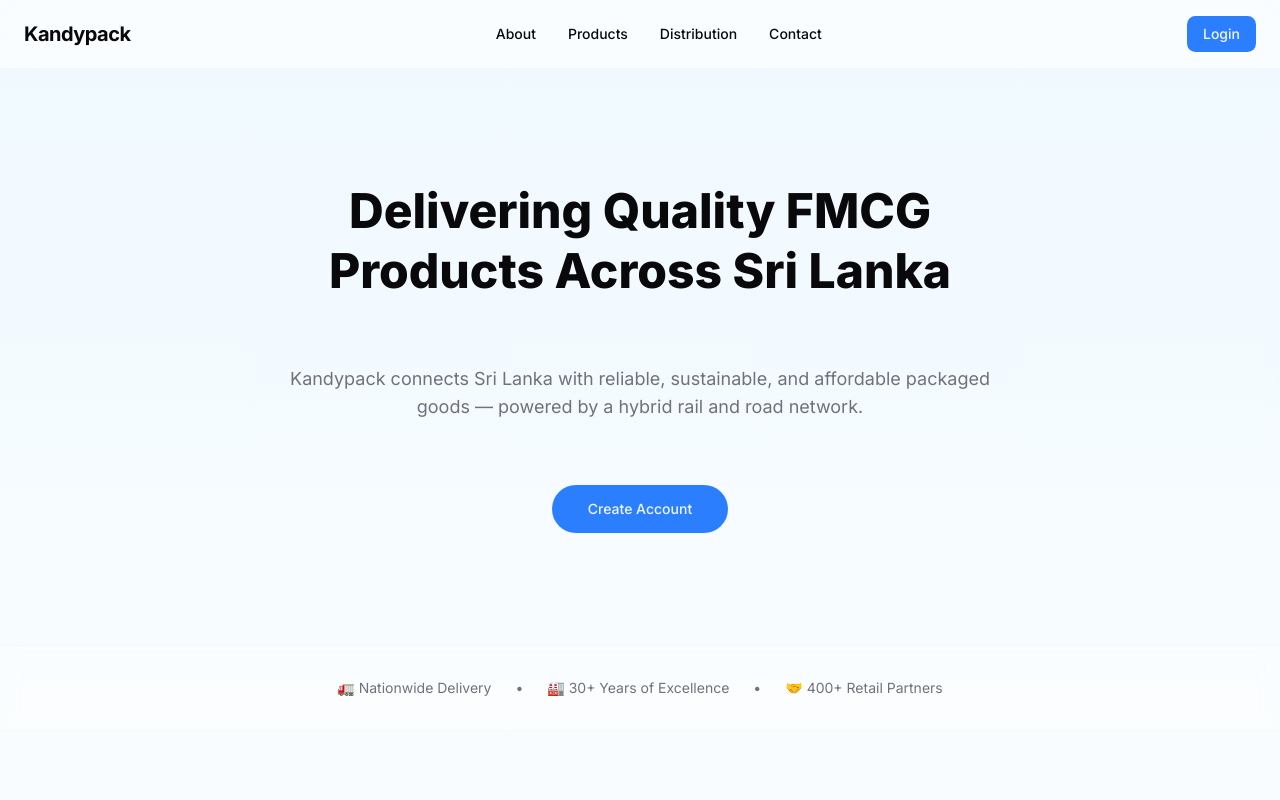
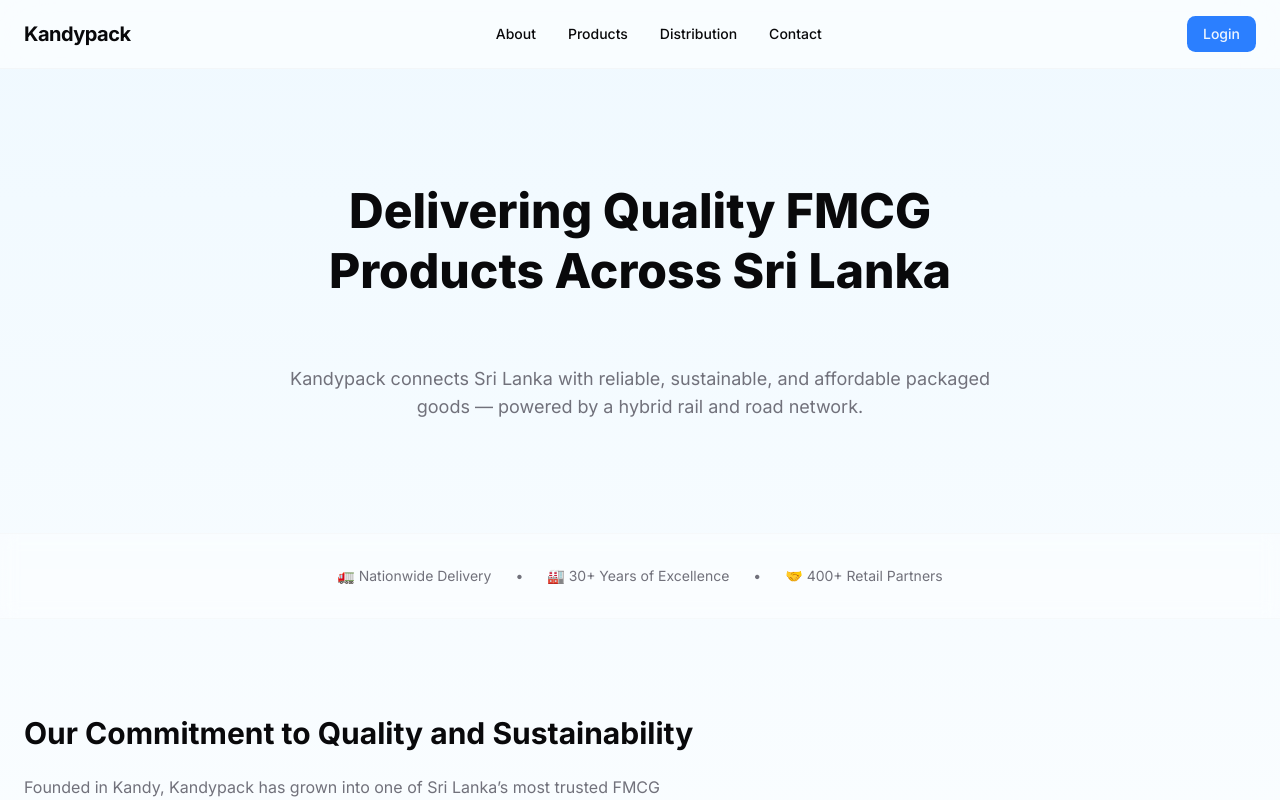
Before and after one commit to sahithyandev/kandypack-system, a Next.js app in the folder frontend/: page / in a window 1280 px wide. Shown: the top 800 px of the page. Built offline with nearby package versions, Linux system fonts and the light colour scheme.

Commit message:
remove create account button

```diff
--- a/frontend/app/page.tsx
+++ b/frontend/app/page.tsx
@@ -86,9 +86,6 @@ export default function HomePage() {
 						affordable packaged goods — powered by a hybrid rail and road
 						network.
 					</p>
-					<Button className="dark:text-white !py-6 !px-9 rounded-full">
-						Create Account
-					</Button>
 				</motion.div>
 			</section>
 
```
